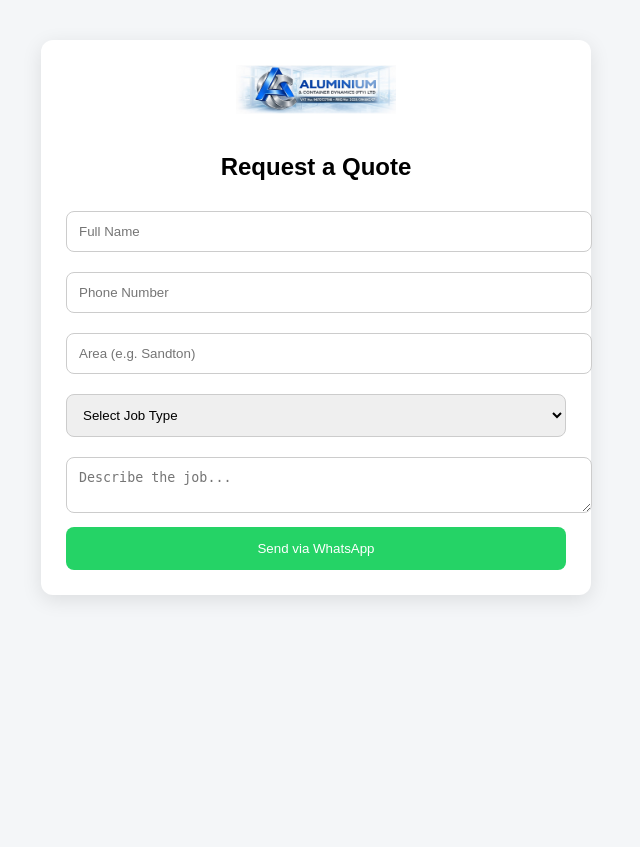
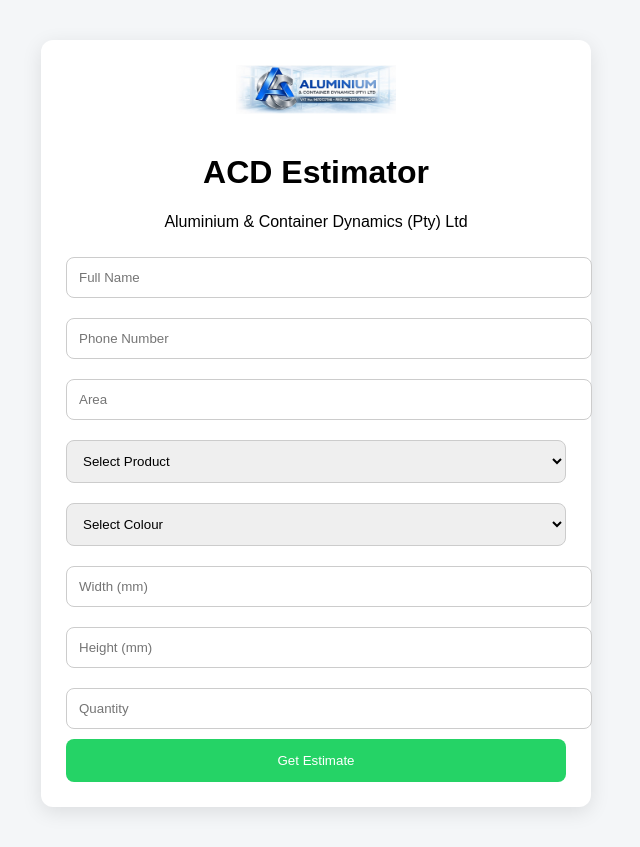
Before and after one commit to evanehrke4-png/tradeos-app, a Flask app: page / in a window 1280 px wide. Shown: the whole page, without its empty margins (324-964 px from the left). Before the commit the page ends 600 px from the top, so only its background shows below. Run offline with Flask 3, Linux system fonts and the light colour scheme.

Commit message:
Update index.html

```diff
--- a/templates/index.html
+++ b/templates/index.html
@@ -9,30 +9,41 @@
 
 <div class="container">
 
+    <!-- BIG LOGO -->
     <img src="{{ url_for('static', filename='logo.png') }}" class="logo">
 
-    <h2>Request a Quote</h2>
+    <!-- TITLES -->
+    <h1 class="title">ACD Estimator</h1>
+    <p class="subtitle">Aluminium & Container Dynamics (Pty) Ltd</p>
 
+    <!-- FORM -->
     <form method="POST">
 
         <input type="text" name="name" placeholder="Full Name" required>
+        <input type="text" name="phone" placeholder="Phone Number" required>
+        <input type="text" name="area" placeholder="Area" required>
 
-        <input type="text" name="phone" placeholder="Phone Number" required>
-
-        <input type="text" name="area" placeholder="Area (e.g. Sandton)" required>
-
-        <select name="job_type" required>
-            <option value="">Select Job Type</option>
-            <option>Aluminium Windows</option>
-            <option>Aluminium Doors</option>
-            <option>Frameless Shower</option>
-            <option>Glass Balustrade</option>
-            <option>Other</option>
+        <select name="product" required>
+            <option value="">Select Product</option>
+            <option>Aluminium Window</option>
+            <option>Aluminium Door</option>
+            <option>Sliding Door</option>
+            <option>Stacking Door</option>
         </select>
 
-        <textarea name="details" placeholder="Describe the job..." required></textarea>
+        <select name="colour" required>
+            <option value="">Select Colour</option>
+            <option>Black</option>
+            <option>White</option>
+            <option>Bronze</option>
+            <option>Charcoal</option>
+        </select>
 
-        <button type="submit">Send via WhatsApp</button>
+        <input type="number" name="width" placeholder="Width (mm)" required>
+        <input type="number" name="height" placeholder="Height (mm)" required>
+        <input type="number" name="qty" placeholder="Quantity" required>
+
+        <button type="submit">Get Estimate</button>
 
     </form>
 
```
